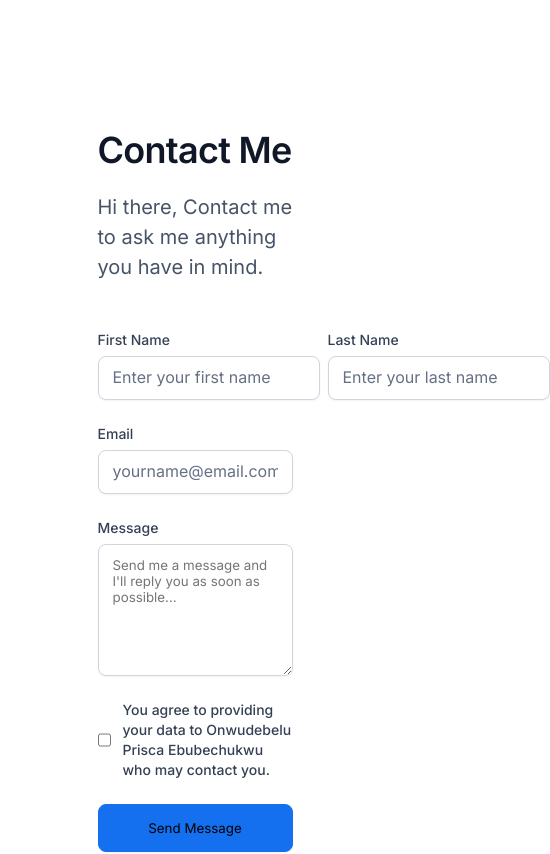
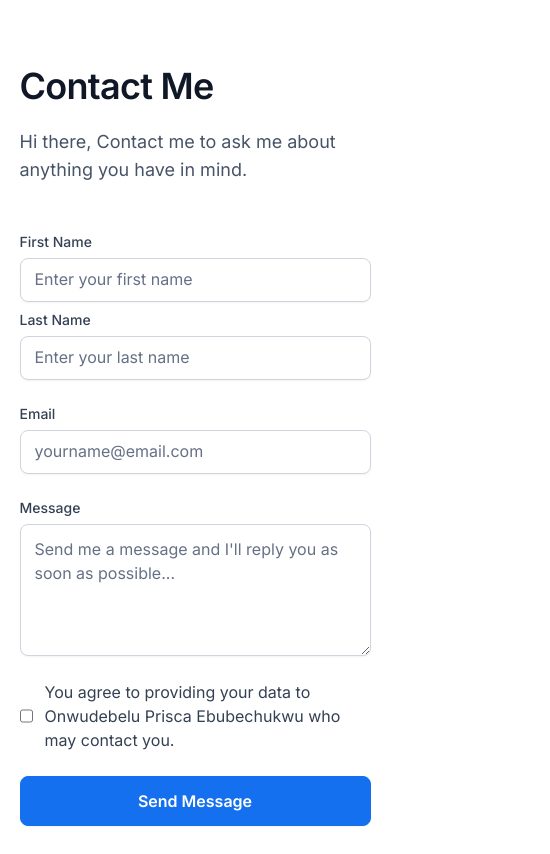
Before and after one commit to PriscaTonia/Linktree, a React (Create React App) app: page / in a window 390 px wide. Shown: the top 854 px of the page, 550 px wide, since content can reach past the window. Built offline with nearby package versions, Linux system fonts and the light colour scheme.

Commit message:
styles: Contact component mobile responsive design

```diff
--- a/src/Components/Contact/index.js
+++ b/src/Components/Contact/index.js
@@ -1,4 +1,4 @@
-import styles from './styles.module.css'
+import styles from "./styles.module.css";
 
 const Contact = () => {
   return (
@@ -6,44 +6,68 @@ const Contact = () => {
       <div className={styles.mainContent}>
         <header>
           <h1>Contact Me</h1>
-                    <p>Hi there, Contact me to ask me anything you have in mind.</p>
+          <p>Hi there, Contact me to ask me about anything you have in mind.</p>
         </header>
         <form action="">
           {/* Name */}
           <div className={styles.nameGroup}>
             <div className={styles.firstname}>
               <label htmlFor="firstname">First Name</label>
-                            <input type="text" name='firstname' id='first_name' placeholder='Enter your first name'/>
+              <input
+                type="text"
+                name="firstname"
+                id="first_name"
+                placeholder="Enter your first name"
+              />
             </div>
             <div className={styles.lastname}>
               <label htmlFor="lastname">Last Name</label>
-                            <input type="text" name='lastname' id='last_name' placeholder='Enter your last name' />
+              <input
+                type="text"
+                name="lastname"
+                id="last_name"
+                placeholder="Enter your last name"
+              />
             </div>
           </div>
 
           {/* Email */}
           <div className={styles.email}>
             <label htmlFor="email">Email</label>
-                        <input type="email" name="email" id='email' placeholder='yourname@email.com' />
+            <input
+              type="email"
+              name="email"
+              id="email"
+              placeholder="yourname@email.com"
+            />
           </div>
           {/* Message */}
           <div className={styles.message}>
             <label htmlFor="message">Message</label>
-                        <textarea name="message" cols="30" rows="10" id='message' placeholder="Send me a message and I'll reply you as soon as possible... "></textarea>
+            <textarea
+              name="message"
+              cols="30"
+              rows="10"
+              id="message"
+              placeholder="Send me a message and I'll reply you as soon as possible... "
+            ></textarea>
           </div>
           {/* Checkbox */}
           <div className={styles.checkbox}>
-                        <input type="checkbox" name="check"  />
-                        <label htmlFor="check">You agree to providing your data to Onwudebelu Prisca Ebubechukwu who may contact you.</label>
+            <input type="checkbox" name="check" />
+            <label htmlFor="check">
+              You agree to providing your data to Onwudebelu Prisca Ebubechukwu
+              who may contact you.
+            </label>
           </div>
           {/* Submit Button */}
           <div className={styles.submitbtn}>
-                       <button id='btn__submit'>Send Message</button>
+            <button id="btn__submit">Send Message</button>
           </div>
         </form>
       </div>
     </div>
   );
-}
+};
 
-export  { Contact };
+export { Contact };
--- a/src/Components/Contact/styles.module.css
+++ b/src/Components/Contact/styles.module.css
@@ -50,7 +50,8 @@ label {
   line-height: 20px;
   color: #344054;
 }
-input::placeholder {
+input::placeholder,
+textarea::placeholder {
   font-family: "Inter";
   font-style: normal;
   font-weight: 400;
@@ -116,6 +117,9 @@ input::placeholder {
 }
 .checkbox label {
   padding-bottom: 0px;
+  font-weight: 400;
+  font-size: 16px;
+  line-height: 24px;
 }
 
 /* submit button styles */
@@ -132,4 +136,27 @@ input::placeholder {
   box-shadow: 0px 1px 2px rgba(16, 24, 40, 0.05);
   border-radius: 8px;
   cursor: pointer;
+  color: #ffffff;
+  font-family: "Inter";
+  font-style: normal;
+  font-weight: 600;
+  font-size: 16px;
+  line-height: 24px;
 }
+
+@media screen and (min-width: 375px) and (max-width: 600px) {
+  .mainContent {
+    width: 90%;
+  }
+  .contact {
+    padding-top: 0px;
+  }
+  p {
+    font-size: 18px;
+    line-height: 28px;
+  }
+  .nameGroup {
+    display: flex;
+    flex-direction: column;
+  }
+}
```
Lines whose indentation alone changed are shown as unchanged.
